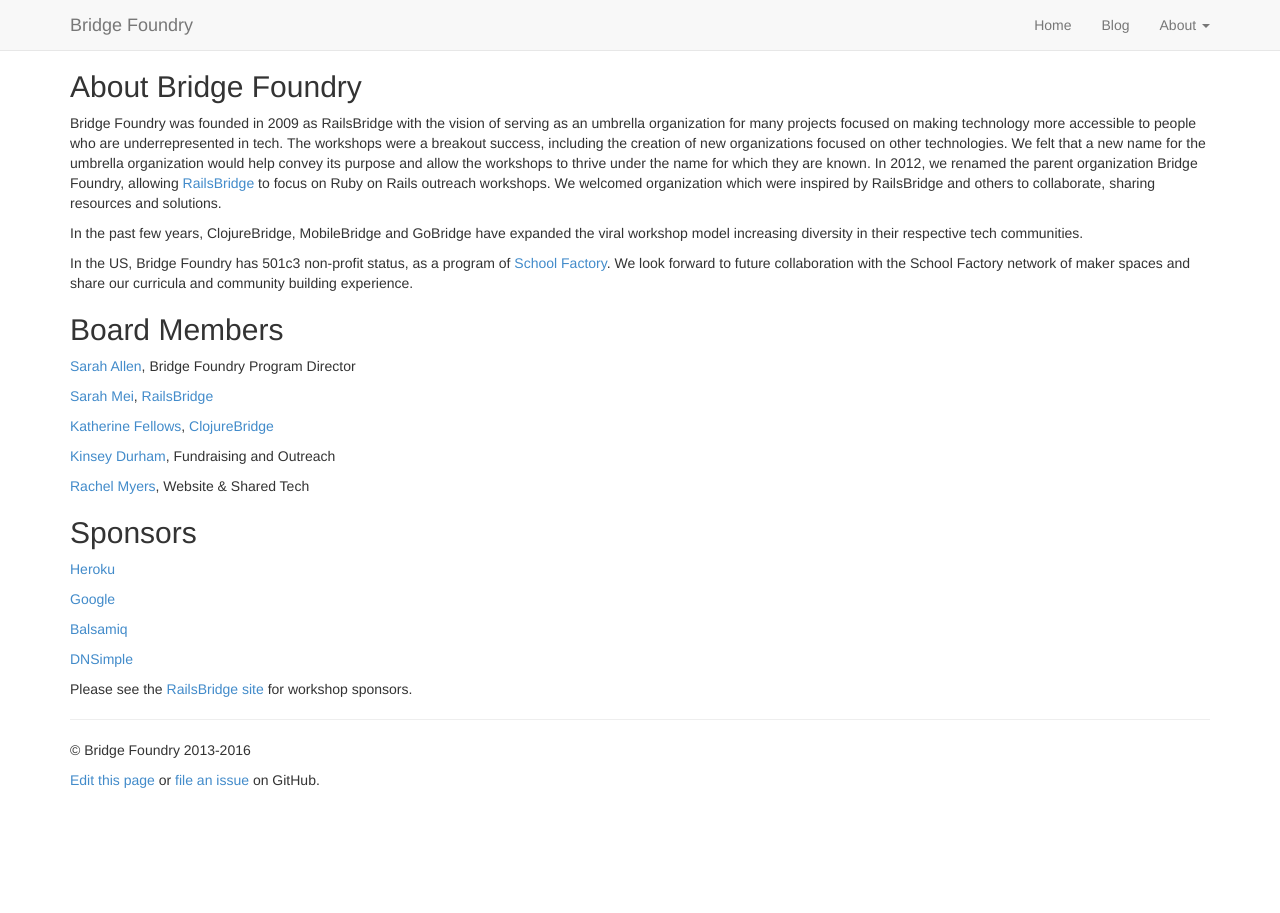
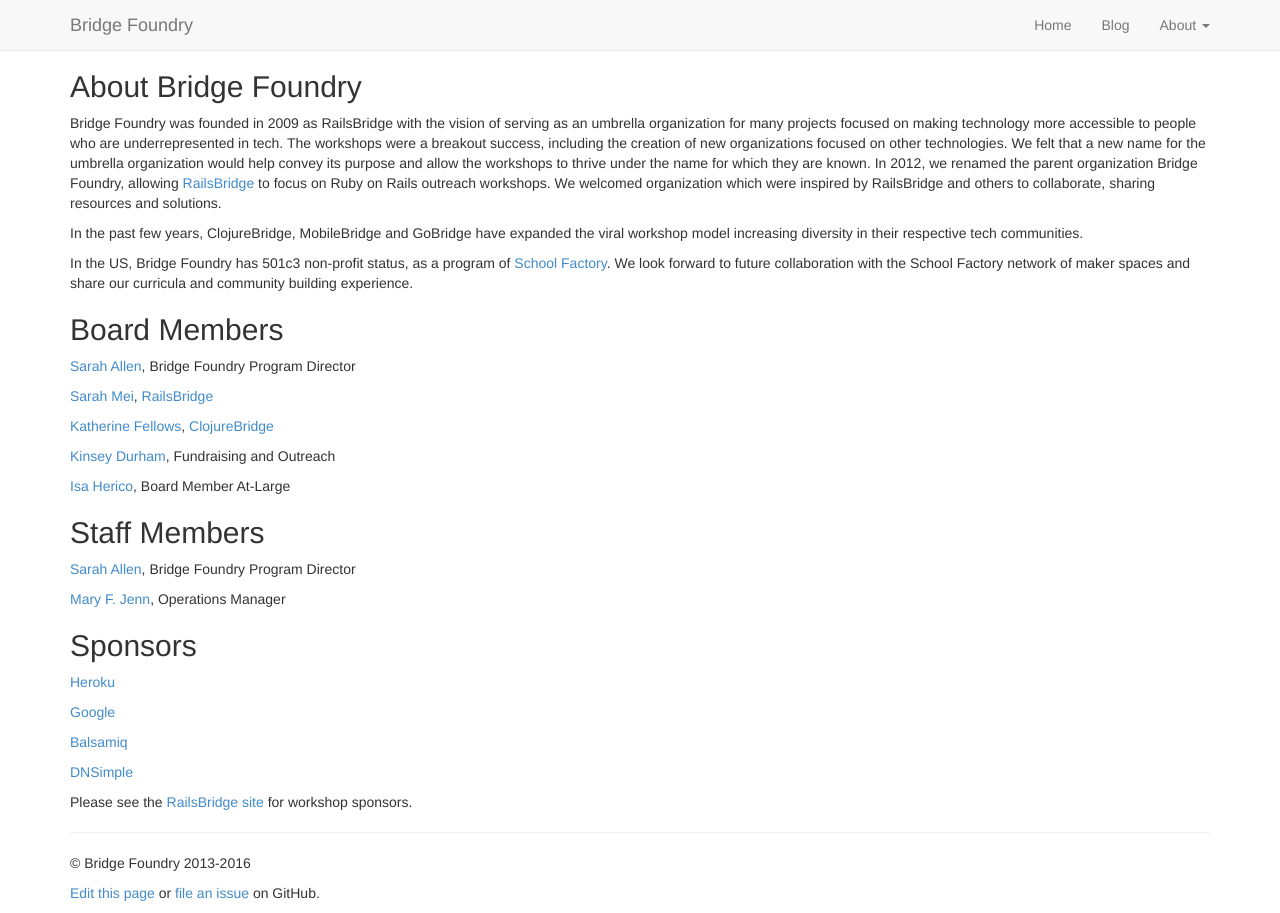
Before and after one commit to missherico/bridgefoundry.github.io, a Jekyll site: the page built from about.html, in a window 1280 px wide. Built offline with Jekyll 4.4.1, drawn with Linux system fonts in a browser that asks for light colours.

Commit message:
Update about.html

```diff
--- a/about.html
+++ b/about.html
@@ -19,7 +19,14 @@
     <p><a href="https://twitter.com/sarahmei">Sarah Mei</a>, <a href="http://railsbridge.org/">RailsBridge</a></p>
     <p><a href="https://twitter.com/kf">Katherine Fellows</a>, <a href="http://www.clojurebridge.org/">ClojureBridge</a></p>
     <p><a href="https://twitter.com/KinseyAnnDurham">Kinsey Durham</a>, Fundraising and Outreach</p>
-    <p><a href="https://twitter.com/rachelmyers">Rachel Myers</a>, Website &amp; Shared Tech</p>
+    <p><a href="https://twitter.com/msherico">Isa Herico</a>, Board Member At-Large</p>
+  </div>
+
+  <div class="staff">
+    <a name="staff"></a>
+    <h2>Staff Members</h2>
+    <p><a href="https://twitter.com/ultrasaurus">Sarah Allen</a>, Bridge Foundry Program Director</p>
+    <p><a href="https://twitter.com/mfjenn">Mary F. Jenn</a>, Operations Manager</p>
   </div>
 
   <div class="sponsors">
```
